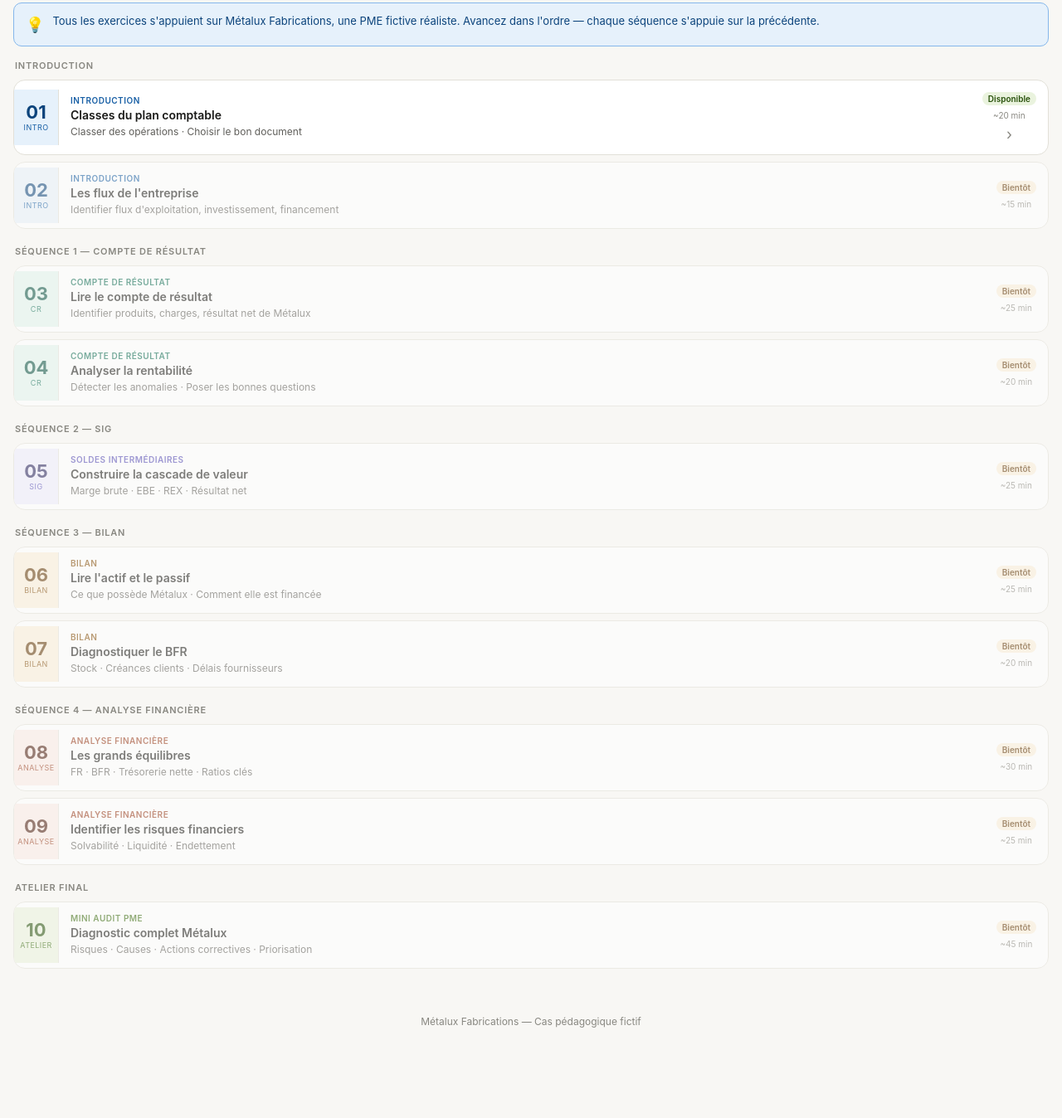
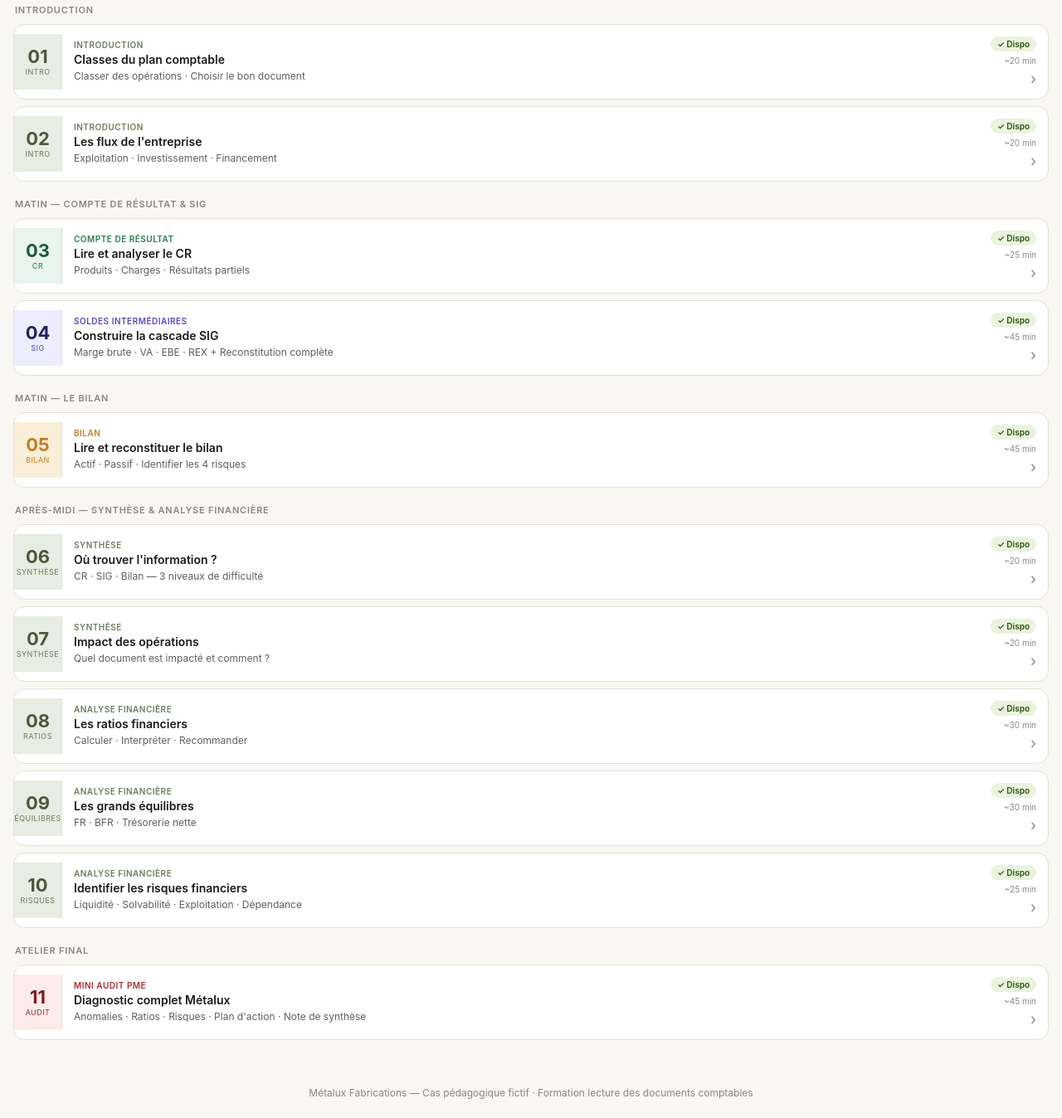
Before and after one commit to saraguirlinger-bot/formation-metalux, a plain HTML site: page index.html in a window 1280 px wide. Shown: the part 207-1555 px from the top of the page at 83% size. Before the commit the page ends 1514 px from the top, so only its background shows below. Drawn offline with Linux system fonts and the light colour scheme.

Commit message:
index.html

```diff
--- a/index.html
+++ b/index.html
@@ -3,16 +3,12 @@
 <head>
 <meta charset="UTF-8">
 <meta name="viewport" content="width=device-width, initial-scale=1.0, maximum-scale=1.0">
-<meta name="theme-color" content="#185FA5">
+<meta name="theme-color" content="#6B7C5C">
 <title>Métalux — Formation comptabilité</title>
 <style>
 :root{
-  --blue:#185FA5;--blue-light:#E6F1FB;--blue-dark:#0C447C;
-  --green:#3B6D11;--green-light:#EAF3DE;--green-dark:#27500A;
-  --amber:#854F0B;--amber-light:#FAEEDA;--amber-dark:#633806;
-  --red:#A32D2D;--red-light:#FCEBEB;--red-dark:#791F1F;
-  --teal:#0F6E56;--teal-light:#E1F5EE;--teal-dark:#085041;
-  --gray:#5F5E5A;--gray-light:#F1EFE8;
+  --green:#6B7C5C;--green-light:#e8ede3;--green-mid:#8A9E78;
+  --gold:#C17F24;--gold-light:#f9eed8;
   --border:#e2e0d8;--bg:#ffffff;--bg2:#f8f7f4;--bg3:#f1efe8;
   --text:#1a1a18;--text2:#5f5e5a;--text3:#888780;
   --radius:10px;--radius-lg:14px;
@@ -20,90 +16,62 @@
 *{box-sizing:border-box;margin:0;padding:0;-webkit-tap-highlight-color:transparent}
 body{font-family:-apple-system,BlinkMacSystemFont,'Segoe UI',sans-serif;background:var(--bg2);color:var(--text);min-height:100vh;padding-bottom:48px}
 
-/* HEADER */
-.header{background:var(--blue);padding:28px 20px 24px}
-.header-logo{display:flex;align-items:center;gap:10px;margin-bottom:14px}
-.logo-mark{width:38px;height:38px;background:rgba(255,255,255,.15);border-radius:10px;display:flex;align-items:center;justify-content:center}
-.logo-mark svg{width:22px;height:22px;stroke:#fff;fill:none;stroke-width:2;stroke-linecap:round;stroke-linejoin:round}
-.header h1{font-size:20px;font-weight:700;color:#fff;margin-bottom:3px}
+.header{background:var(--green);padding:28px 20px 24px}
+.header h1{font-size:22px;font-weight:700;color:#fff;margin-bottom:3px}
 .header-sub{font-size:13px;color:rgba(255,255,255,.65)}
 .header-meta{display:flex;gap:8px;flex-wrap:wrap;margin-top:14px}
 .meta-chip{background:rgba(255,255,255,.12);border:1px solid rgba(255,255,255,.2);border-radius:20px;padding:5px 12px;font-size:12px;color:rgba(255,255,255,.85)}
 
-/* PROGRESS */
 .progress-section{background:var(--bg);border-bottom:1px solid var(--border);padding:14px 20px}
 .progress-header{display:flex;justify-content:space-between;align-items:center;margin-bottom:8px}
 .progress-label{font-size:12px;color:var(--text2);font-weight:500}
 .progress-count{font-size:12px;color:var(--text3)}
 .progress-bar{height:6px;background:var(--bg3);border-radius:3px;overflow:hidden}
-.progress-fill{height:100%;background:var(--blue);border-radius:3px;transition:width .4s ease}
+.progress-fill{height:100%;background:var(--green);border-radius:3px}
 
-/* SÉQUENCES */
 .content{padding:16px}
 .seq-block{margin-bottom:20px}
 .seq-label{font-size:11px;font-weight:600;text-transform:uppercase;letter-spacing:.07em;color:var(--text3);margin-bottom:10px;padding:0 2px}
 
-/* CARTES EXERCICES */
 .exo-card{background:var(--bg);border:1px solid var(--border);border-radius:var(--radius-lg);overflow:hidden;margin-bottom:8px;text-decoration:none;display:block;transition:transform .15s}
 .exo-card:active{transform:scale(.98)}
-.exo-card.available{border-color:var(--border)}
-.exo-card.locked{opacity:.55;pointer-events:none}
+.exo-card.locked{opacity:.5;pointer-events:none}
 
-.card-inner{display:flex;align-items:center;gap:0}
-.card-num{width:54px;flex-shrink:0;display:flex;flex-direction:column;align-items:center;justify-content:center;padding:16px 0;border-right:1px solid var(--border)}
+.card-inner{display:flex;align-items:center}
+.card-num{width:58px;flex-shrink:0;display:flex;flex-direction:column;align-items:center;justify-content:center;padding:16px 0;border-right:1px solid var(--border)}
 .card-num-val{font-size:22px;font-weight:700;line-height:1}
 .card-num-label{font-size:9px;text-transform:uppercase;letter-spacing:.05em;margin-top:2px}
-
 .card-body{flex:1;padding:13px 14px}
 .card-seq{font-size:10px;font-weight:600;text-transform:uppercase;letter-spacing:.05em;margin-bottom:3px}
 .card-title{font-size:14px;font-weight:600;color:var(--text);margin-bottom:3px;line-height:1.3}
 .card-desc{font-size:12px;color:var(--text2);line-height:1.4}
+.card-right{padding:14px 14px 14px 0;flex-shrink:0;display:flex;flex-direction:column;align-items:flex-end;gap:5px}
+.status-badge{font-size:10px;font-weight:600;padding:3px 8px;border-radius:20px}
+.badge-ok{background:#EAF3DE;color:#27500A}
+.badge-soon{background:var(--gold-light);color:var(--gold)}
+.card-time{font-size:10px;color:var(--text3);white-space:nowrap}
+.card-arrow{font-size:18px;color:var(--text3)}
 
-.card-right{padding:14px 14px 14px 0;flex-shrink:0;display:flex;flex-direction:column;align-items:center;gap:6px}
-.status-dot{width:10px;height:10px;border-radius:50%}
-.card-arrow{font-size:18px;color:var(--text3)}
-.card-time{font-size:10px;color:var(--text3);white-space:nowrap}
+/* COULEURS PAR SÉQUENCE */
+.s-intro .card-num{background:var(--green-light)}.s-intro .card-num-val{color:#4a5a3d}.s-intro .card-num-label{color:var(--green)}.s-intro .card-seq{color:var(--green)}
+.s-matin .card-num{background:#e8f4ed}.s-matin .card-num-val{color:#1a5c3a}.s-matin .card-num-label{color:#2a7a50}.s-matin .card-seq{color:#2a7a50}
+.s-sig .card-num{background:#EEEDFE}.s-sig .card-num-val{color:#26215C}.s-sig .card-num-label{color:#534AB7}.s-sig .card-seq{color:#534AB7}
+.s-bilan .card-num{background:var(--gold-light)}.s-bilan .card-num-val{color:var(--gold)}.s-bilan .card-num-label{color:var(--gold)}.s-bilan .card-seq{color:var(--gold)}
+.s-aprem .card-num{background:#e8ede3}.s-aprem .card-num-val{color:#4a5a3d}.s-aprem .card-num-label{color:var(--green)}.s-aprem .card-seq{color:var(--green)}
+.s-final .card-num{background:#FCEBEB}.s-final .card-num-val{color:#791F1F}.s-final .card-num-label{color:#A32D2D}.s-final .card-seq{color:#A32D2D}
 
-/* STATUS COLORS */
-.s-intro .card-num{background:var(--blue-light)}.s-intro .card-num-val{color:var(--blue-dark)}.s-intro .card-num-label{color:var(--blue)}.s-intro .card-seq{color:var(--blue)}
-.s-cr .card-num{background:var(--teal-light)}.s-cr .card-num-val{color:var(--teal-dark)}.s-cr .card-num-label{color:var(--teal)}.s-cr .card-seq{color:var(--teal)}
-.s-sig .card-num{background:#EEEDFE}.s-sig .card-num-val{color:#26215C}.s-sig .card-num-label{color:#534AB7}.s-sig .card-seq{color:#534AB7}
-.s-bilan .card-num{background:var(--amber-light)}.s-bilan .card-num-val{color:var(--amber-dark)}.s-bilan .card-num-label{color:var(--amber)}.s-bilan .card-seq{color:var(--amber)}
-.s-analyse .card-num{background:#FAECE7}.s-analyse .card-num-val{color:#4A1B0C}.s-analyse .card-num-label{color:#993C1D}.s-analyse .card-seq{color:#993C1D}
-.s-atelier .card-num{background:var(--green-light)}.s-atelier .card-num-val{color:var(--green-dark)}.s-atelier .card-num-label{color:var(--green)}.s-atelier .card-seq{color:var(--green)}
-
-.dot-available{background:var(--blue)}
-.dot-done{background:var(--green)}
-.dot-locked{background:var(--border)}
-
-/* BADGE DISPO */
-.badge-dispo{display:inline-block;padding:2px 7px;border-radius:20px;font-size:10px;font-weight:600}
-.dispo{background:var(--green-light);color:var(--green-dark)}
-.bientot{background:var(--amber-light);color:var(--amber-dark)}
-
-/* INFO BANNER */
-.info-banner{background:var(--blue-light);border:1px solid #85B7EB;border-radius:var(--radius);padding:12px 14px;margin-bottom:16px;font-size:13px;color:var(--blue-dark);display:flex;gap:10px;align-items:flex-start;line-height:1.5}
-.info-icon{font-size:18px;flex-shrink:0}
-
-/* FOOTER */
 .footer{text-align:center;padding:20px;font-size:12px;color:var(--text3)}
 </style>
 </head>
 <body>
 
 <div class="header">
-  <div class="header-logo">
-    <div class="logo-mark">
-      <svg viewBox="0 0 24 24"><path d="M3 3h7v7H3zM14 3h7v7h-7zM3 14h7v7H3zM14 14h7v7h-7z"/></svg>
-    </div>
-    <div>
-      <h1>Métalux — Formation</h1>
-      <div class="header-sub">Lire et comprendre les documents comptables</div>
-    </div>
-  </div>
+  <h1>Métalux — Formation</h1>
+  <div class="header-sub">Lire et comprendre les documents comptables</div>
   <div class="header-meta">
     <div class="meta-chip">14h de formation</div>
     <div class="meta-chip">Non-comptables</div>
+    <div class="meta-chip">11 exercices</div>
     <div class="meta-chip">Cas fil rouge PME</div>
   </div>
 </div>
@@ -111,23 +79,18 @@ body{font-family:-apple-system,BlinkMacSystemFont,'Segoe UI',sans-serif;backgrou
 <div class="progress-section">
   <div class="progress-header">
     <span class="progress-label">Progression</span>
-    <span class="progress-count" id="prog-count">0 / 10 exercices</span>
+    <span class="progress-count">11 / 11 exercices disponibles</span>
   </div>
-  <div class="progress-bar"><div class="progress-fill" id="prog-fill" style="width:10%"></div></div>
+  <div class="progress-bar"><div class="progress-fill" style="width:100%"></div></div>
 </div>
 
 <div class="content">
 
-  <div class="info-banner">
-    <span class="info-icon">💡</span>
-    <span>Tous les exercices s'appuient sur Métalux Fabrications, une PME fictive réaliste. Avancez dans l'ordre — chaque séquence s'appuie sur la précédente.</span>
-  </div>
-
-  <!-- INTRO -->
+  <!-- INTRODUCTION -->
   <div class="seq-block">
     <div class="seq-label">Introduction</div>
 
-    <a class="exo-card available s-intro" href="exercices/01-plan-comptable.html">
+    <a class="exo-card s-intro" href="exercices/01-plan-comptable.html">
       <div class="card-inner">
         <div class="card-num"><div class="card-num-val">01</div><div class="card-num-label">Intro</div></div>
         <div class="card-body">
@@ -135,151 +98,130 @@ body{font-family:-apple-system,BlinkMacSystemFont,'Segoe UI',sans-serif;backgrou
           <div class="card-title">Classes du plan comptable</div>
           <div class="card-desc">Classer des opérations · Choisir le bon document</div>
         </div>
-        <div class="card-right">
-          <span class="badge-dispo dispo">Disponible</span>
-          <div class="card-time">~20 min</div>
-          <div class="card-arrow">›</div>
-        </div>
+        <div class="card-right"><span class="status-badge badge-ok">✓ Dispo</span><div class="card-time">~20 min</div><div class="card-arrow">›</div></div>
       </div>
     </a>
 
-    <a class="exo-card locked s-intro" href="#">
+    <a class="exo-card s-intro" href="exercices/02-flux-entreprise.html">
       <div class="card-inner">
         <div class="card-num"><div class="card-num-val">02</div><div class="card-num-label">Intro</div></div>
         <div class="card-body">
           <div class="card-seq">Introduction</div>
           <div class="card-title">Les flux de l'entreprise</div>
-          <div class="card-desc">Identifier flux d'exploitation, investissement, financement</div>
+          <div class="card-desc">Exploitation · Investissement · Financement</div>
         </div>
-        <div class="card-right">
-          <span class="badge-dispo bientot">Bientôt</span>
-          <div class="card-time">~15 min</div>
-        </div>
+        <div class="card-right"><span class="status-badge badge-ok">✓ Dispo</span><div class="card-time">~20 min</div><div class="card-arrow">›</div></div>
       </div>
     </a>
   </div>
 
-  <!-- COMPTE DE RÉSULTAT -->
+  <!-- MATIN — CR & SIG -->
   <div class="seq-block">
-    <div class="seq-label">Séquence 1 — Compte de résultat</div>
+    <div class="seq-label">Matin — Compte de résultat & SIG</div>
 
-    <a class="exo-card locked s-cr" href="#">
+    <a class="exo-card s-matin" href="exercices/03-compte-resultat.html">
       <div class="card-inner">
         <div class="card-num"><div class="card-num-val">03</div><div class="card-num-label">CR</div></div>
         <div class="card-body">
           <div class="card-seq">Compte de résultat</div>
-          <div class="card-title">Lire le compte de résultat</div>
-          <div class="card-desc">Identifier produits, charges, résultat net de Métalux</div>
+          <div class="card-title">Lire et analyser le CR</div>
+          <div class="card-desc">Produits · Charges · Résultats partiels</div>
         </div>
-        <div class="card-right">
-          <span class="badge-dispo bientot">Bientôt</span>
-          <div class="card-time">~25 min</div>
-        </div>
+        <div class="card-right"><span class="status-badge badge-ok">✓ Dispo</span><div class="card-time">~25 min</div><div class="card-arrow">›</div></div>
       </div>
     </a>
 
-    <a class="exo-card locked s-cr" href="#">
+    <a class="exo-card s-sig" href="exercices/04-sig.html">
       <div class="card-inner">
-        <div class="card-num"><div class="card-num-val">04</div><div class="card-num-label">CR</div></div>
-        <div class="card-body">
-          <div class="card-seq">Compte de résultat</div>
-          <div class="card-title">Analyser la rentabilité</div>
-          <div class="card-desc">Détecter les anomalies · Poser les bonnes questions</div>
-        </div>
-        <div class="card-right">
-          <span class="badge-dispo bientot">Bientôt</span>
-          <div class="card-time">~20 min</div>
-        </div>
-      </div>
-    </a>
-  </div>
-
-  <!-- SIG -->
-  <div class="seq-block">
-    <div class="seq-label">Séquence 2 — SIG</div>
-
-    <a class="exo-card locked s-sig" href="#">
-      <div class="card-inner">
-        <div class="card-num"><div class="card-num-val">05</div><div class="card-num-label">SIG</div></div>
+        <div class="card-num"><div class="card-num-val">04</div><div class="card-num-label">SIG</div></div>
         <div class="card-body">
           <div class="card-seq">Soldes intermédiaires</div>
-          <div class="card-title">Construire la cascade de valeur</div>
-          <div class="card-desc">Marge brute · EBE · REX · Résultat net</div>
+          <div class="card-title">Construire la cascade SIG</div>
+          <div class="card-desc">Marge brute · VA · EBE · REX + Reconstitution complète</div>
         </div>
-        <div class="card-right">
-          <span class="badge-dispo bientot">Bientôt</span>
-          <div class="card-time">~25 min</div>
-        </div>
+        <div class="card-right"><span class="status-badge badge-ok">✓ Dispo</span><div class="card-time">~45 min</div><div class="card-arrow">›</div></div>
       </div>
     </a>
   </div>
 
   <!-- BILAN -->
   <div class="seq-block">
-    <div class="seq-label">Séquence 3 — Bilan</div>
+    <div class="seq-label">Matin — Le bilan</div>
 
-    <a class="exo-card locked s-bilan" href="#">
+    <a class="exo-card s-bilan" href="exercices/05-bilan.html">
       <div class="card-inner">
-        <div class="card-num"><div class="card-num-val">06</div><div class="card-num-label">Bilan</div></div>
+        <div class="card-num"><div class="card-num-val">05</div><div class="card-num-label">Bilan</div></div>
         <div class="card-body">
           <div class="card-seq">Bilan</div>
-          <div class="card-title">Lire l'actif et le passif</div>
-          <div class="card-desc">Ce que possède Métalux · Comment elle est financée</div>
+          <div class="card-title">Lire et reconstituer le bilan</div>
+          <div class="card-desc">Actif · Passif · Identifier les 4 risques</div>
         </div>
-        <div class="card-right">
-          <span class="badge-dispo bientot">Bientôt</span>
-          <div class="card-time">~25 min</div>
-        </div>
-      </div>
-    </a>
-
-    <a class="exo-card locked s-bilan" href="#">
-      <div class="card-inner">
-        <div class="card-num"><div class="card-num-val">07</div><div class="card-num-label">Bilan</div></div>
-        <div class="card-body">
-          <div class="card-seq">Bilan</div>
-          <div class="card-title">Diagnostiquer le BFR</div>
-          <div class="card-desc">Stock · Créances clients · Délais fournisseurs</div>
-        </div>
-        <div class="card-right">
-          <span class="badge-dispo bientot">Bientôt</span>
-          <div class="card-time">~20 min</div>
-        </div>
+        <div class="card-right"><span class="status-badge badge-ok">✓ Dispo</span><div class="card-time">~45 min</div><div class="card-arrow">›</div></div>
       </div>
     </a>
   </div>
 
-  <!-- ANALYSE -->
+  <!-- APRÈS-MIDI — SYNTHÈSE & ANALYSE -->
   <div class="seq-block">
-    <div class="seq-label">Séquence 4 — Analyse financière</div>
+    <div class="seq-label">Après-midi — Synthèse & Analyse financière</div>
 
-    <a class="exo-card locked s-analyse" href="#">
+    <a class="exo-card s-aprem" href="exercices/06-synthese-documents.html">
       <div class="card-inner">
-        <div class="card-num"><div class="card-num-val">08</div><div class="card-num-label">Analyse</div></div>
+        <div class="card-num"><div class="card-num-val">06</div><div class="card-num-label">Synthèse</div></div>
+        <div class="card-body">
+          <div class="card-seq">Synthèse</div>
+          <div class="card-title">Où trouver l'information ?</div>
+          <div class="card-desc">CR · SIG · Bilan — 3 niveaux de difficulté</div>
+        </div>
+        <div class="card-right"><span class="status-badge badge-ok">✓ Dispo</span><div class="card-time">~20 min</div><div class="card-arrow">›</div></div>
+      </div>
+    </a>
+
+    <a class="exo-card s-aprem" href="exercices/07-impact-operations.html">
+      <div class="card-inner">
+        <div class="card-num"><div class="card-num-val">07</div><div class="card-num-label">Synthèse</div></div>
+        <div class="card-body">
+          <div class="card-seq">Synthèse</div>
+          <div class="card-title">Impact des opérations</div>
+          <div class="card-desc">Quel document est impacté et comment ?</div>
+        </div>
+        <div class="card-right"><span class="status-badge badge-ok">✓ Dispo</span><div class="card-time">~20 min</div><div class="card-arrow">›</div></div>
+      </div>
+    </a>
+
+    <a class="exo-card s-aprem" href="exercices/08-ratios.html">
+      <div class="card-inner">
+        <div class="card-num"><div class="card-num-val">08</div><div class="card-num-label">Ratios</div></div>
+        <div class="card-body">
+          <div class="card-seq">Analyse financière</div>
+          <div class="card-title">Les ratios financiers</div>
+          <div class="card-desc">Calculer · Interpréter · Recommander</div>
+        </div>
+        <div class="card-right"><span class="status-badge badge-ok">✓ Dispo</span><div class="card-time">~30 min</div><div class="card-arrow">›</div></div>
+      </div>
+    </a>
+
+    <a class="exo-card s-aprem" href="exercices/09-grands-equilibres.html">
+      <div class="card-inner">
+        <div class="card-num"><div class="card-num-val">09</div><div class="card-num-label">Équilibres</div></div>
         <div class="card-body">
           <div class="card-seq">Analyse financière</div>
           <div class="card-title">Les grands équilibres</div>
-          <div class="card-desc">FR · BFR · Trésorerie nette · Ratios clés</div>
+          <div class="card-desc">FR · BFR · Trésorerie nette</div>
         </div>
-        <div class="card-right">
-          <span class="badge-dispo bientot">Bientôt</span>
-          <div class="card-time">~30 min</div>
-        </div>
+        <div class="card-right"><span class="status-badge badge-ok">✓ Dispo</span><div class="card-time">~30 min</div><div class="card-arrow">›</div></div>
       </div>
     </a>
 
-    <a class="exo-card locked s-analyse" href="#">
+    <a class="exo-card s-aprem" href="exercices/10-risques-financiers.html">
       <div class="card-inner">
-        <div class="card-num"><div class="card-num-val">09</div><div class="card-num-label">Analyse</div></div>
+        <div class="card-num"><div class="card-num-val">10</div><div class="card-num-label">Risques</div></div>
         <div class="card-body">
           <div class="card-seq">Analyse financière</div>
           <div class="card-title">Identifier les risques financiers</div>
-          <div class="card-desc">Solvabilité · Liquidité · Endettement</div>
+          <div class="card-desc">Liquidité · Solvabilité · Exploitation · Dépendance</div>
         </div>
-        <div class="card-right">
-          <span class="badge-dispo bientot">Bientôt</span>
-          <div class="card-time">~25 min</div>
-        </div>
+        <div class="card-right"><span class="status-badge badge-ok">✓ Dispo</span><div class="card-time">~25 min</div><div class="card-arrow">›</div></div>
       </div>
     </a>
   </div>
@@ -288,25 +230,22 @@ body{font-family:-apple-system,BlinkMacSystemFont,'Segoe UI',sans-serif;backgrou
   <div class="seq-block">
     <div class="seq-label">Atelier final</div>
 
-    <a class="exo-card locked s-atelier" href="#">
+    <a class="exo-card s-final" href="exercices/11-atelier-final.html">
       <div class="card-inner">
-        <div class="card-num"><div class="card-num-val">10</div><div class="card-num-label">Atelier</div></div>
+        <div class="card-num"><div class="card-num-val">11</div><div class="card-num-label">Audit</div></div>
         <div class="card-body">
           <div class="card-seq">Mini audit PME</div>
           <div class="card-title">Diagnostic complet Métalux</div>
-          <div class="card-desc">Risques · Causes · Actions correctives · Priorisation</div>
+          <div class="card-desc">Anomalies · Ratios · Risques · Plan d'action · Note de synthèse</div>
         </div>
-        <div class="card-right">
-          <span class="badge-dispo bientot">Bientôt</span>
-          <div class="card-time">~45 min</div>
-        </div>
+        <div class="card-right"><span class="status-badge badge-ok">✓ Dispo</span><div class="card-time">~45 min</div><div class="card-arrow">›</div></div>
       </div>
     </a>
   </div>
 
 </div>
 
-<div class="footer">Métalux Fabrications — Cas pédagogique fictif</div>
+<div class="footer">Métalux Fabrications — Cas pédagogique fictif · Formation lecture des documents comptables</div>
 
 </body>
 </html>
```
